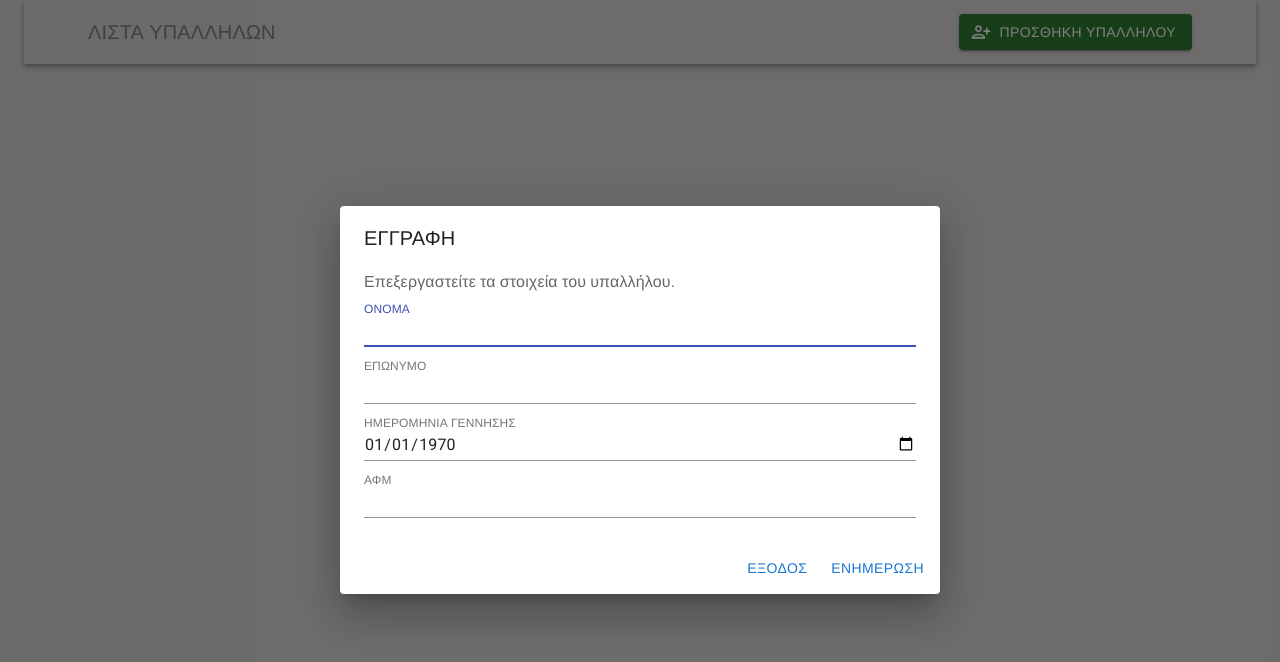
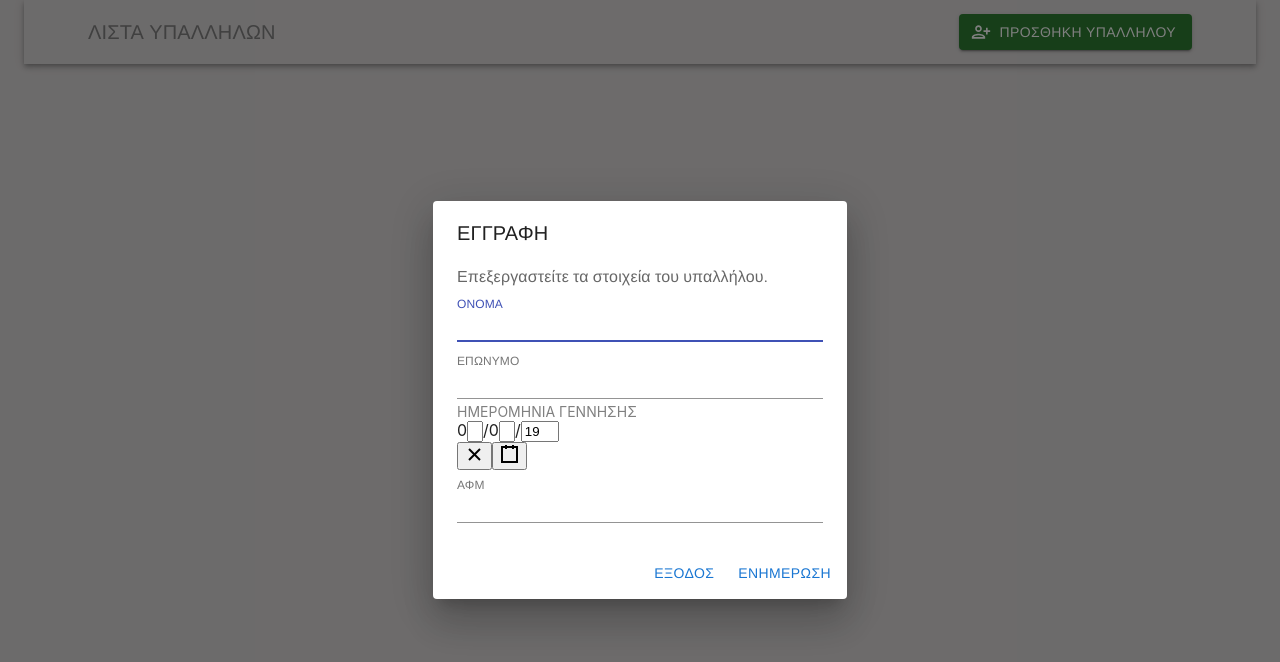
Before and after one commit to LamprosPapantoniou/CRUD-PERN-APP, a React (Create React App) app in the folder client/: page /employees/1/edit in a window 1280 px wide. Shown: the top 662 px of the page. Built offline with nearby package versions, Linux system fonts and the light colour scheme; no server answers.

Commit message:
fixes #16
Changed <textfield> component from input and edit form to <datepicker>  , so that i can manipulate the date format to "dd/mm/yyyy".

```diff
--- a/client/src/components/EditEmployee.js
+++ b/client/src/components/EditEmployee.js
@@ -9,6 +9,8 @@ import Button from "@mui/material/Button";
 import Alert from "@mui/material/Alert";
 import AlertTitle from "@mui/material/AlertTitle";
 import { useNavigate, useParams } from "react-router-dom";
+
+import DatePicker from "react-date-picker";
 
 const EditEmployee = () => {
   const [updateEmployee, setUpdateEmployee] = useState({
@@ -64,7 +66,7 @@ const EditEmployee = () => {
         // eslint-disable-next-line eqeqeq
       } else if (
         returnEmployee.afm !== updateEmployee.afm ||
-        returnEmployee.id === params.id
+        returnEmployee.id == params.id
       ) {
         await fetch(`/employees/${params.id}`, {
           method: "PUT",
@@ -131,24 +133,24 @@ const EditEmployee = () => {
               })
             }
           />
-          <TextField
-            margin="dense"
-            id="name"
-            label="ΗΜΕΡΟΜΗΝΙΑ ΓΕΝΝΗΣΗΣ"
-            type="date"
-            fullWidth
-            variant="standard"
-            value={FormatBday(updateEmployee.birthDate)}
-            InputLabelProps={{
-              shrink: true,
-            }}
-            onChange={(e) =>
+
+          <div
+            style={{ color: "grey", fontSize: "14px", fontWeight: "normal" }}
+          >
+            ΗΜΕΡΟΜΗΝΙΑ ΓΕΝΝΗΣΗΣ
+          </div>
+          <DatePicker
+            format="dd/MM/yy"
+            value={new Date(updateEmployee.birthDate)}
+            onChange={(date) =>
               setUpdateEmployee({
                 ...updateEmployee,
-                birthDate: e.target.value,
+                birthDate: FormatBday(date),
               })
             }
+            fixedHeight
           />
+
           <TextField
             margin="dense"
             id="name"
--- a/client/src/components/InputEmployee.js
+++ b/client/src/components/InputEmployee.js
@@ -9,6 +9,8 @@ import DialogTitle from "@mui/material/DialogTitle";
 import Alert from "@mui/material/Alert";
 import AlertTitle from "@mui/material/AlertTitle";
 import { useNavigate } from "react-router-dom";
+
+import DatePicker from "react-date-picker";
 
 const InputEmployee = () => {
   const [newEmployee, setNewEmployee] = useState({
@@ -48,6 +50,12 @@ const InputEmployee = () => {
     } catch (err) {
       setErrorMessage("Ουπς...Κάτι πηγε στραβά!");
     }
+  };
+
+  //format birthday date //
+  const FormatBday = (dateStr) => {
+    const date = new Date(dateStr);
+    return date.toLocaleDateString("en-CA");
   };
 
   return (
@@ -95,24 +103,22 @@ const InputEmployee = () => {
               })
             }
           />
-
-          <TextField
-            margin="dense"
-            id="dateOfBirth"
-            label="ΗΜΕΡΟΜΗΝΙΑ ΓΕΝΝΗΣΗΣ"
-            type="date"
-            fullWidth
-            variant="standard"
-            value={newEmployee.birthDate}
-            InputLabelProps={{
-              shrink: true,
-            }}
-            onChange={(e) =>
+          <div
+            style={{ color: "grey", fontSize: "14px", fontWeight: "normal" }}
+          >
+            ΗΜΕΡΟΜΗΝΙΑ ΓΕΝΝΗΣΗΣ
+          </div>
+          <DatePicker
+            format="dd/MM/yy"
+            selected="null"
+            value={new Date(newEmployee.birthDate)}
+            onChange={(date) =>
               setNewEmployee({
                 ...newEmployee,
-                birthDate: e.target.value,
+                birthDate: FormatBday(date),
               })
             }
+            fixedHeight
           />
 
           <TextField
```
